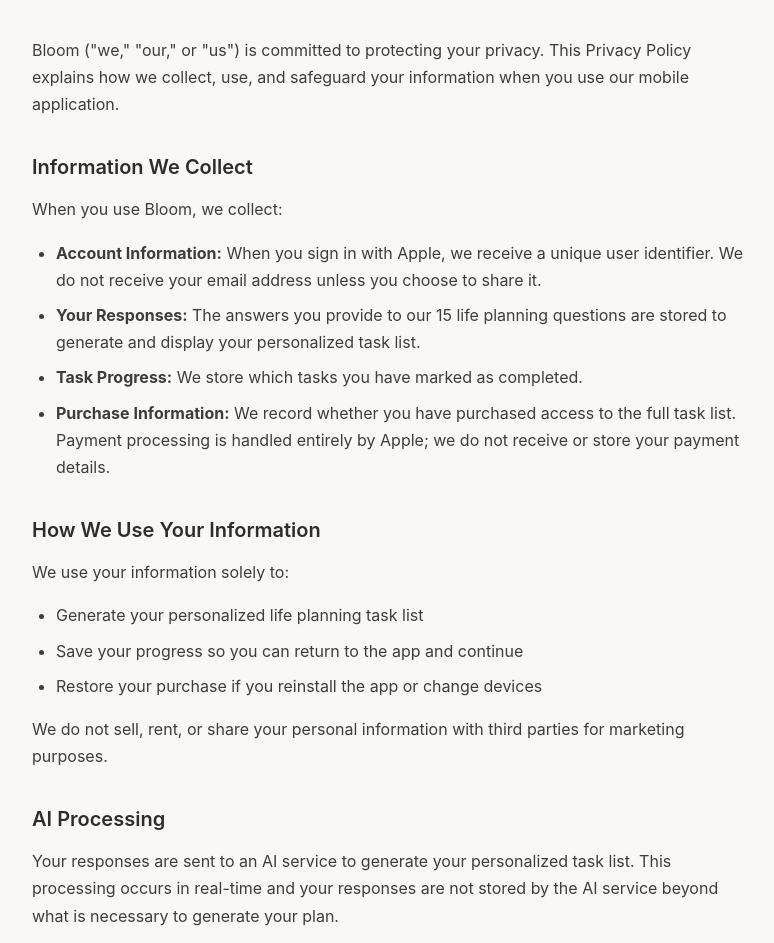
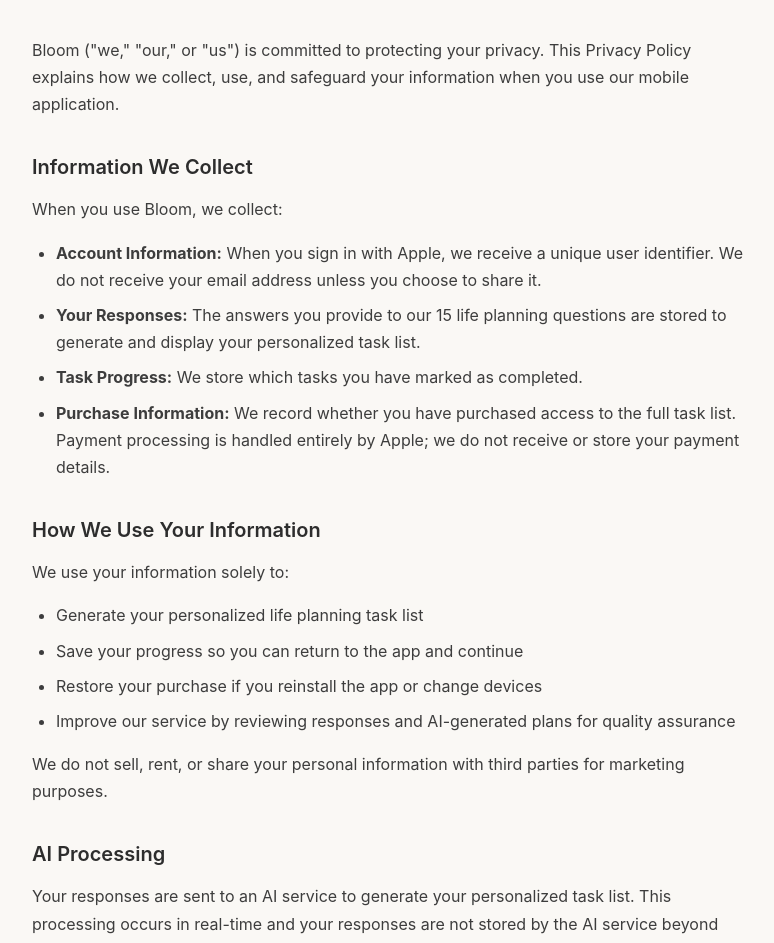
Before and after one commit to 188hsr/bloom, a plain HTML site: page privacy.html in a window 1280 px wide. Shown: the part 130-1073 px from the top of the page, without its empty margins (248-1022 px from the left). Drawn offline with Linux system fonts and the light colour scheme.

Commit message:
Update privacy.html

```diff
--- a/privacy.html
+++ b/privacy.html
@@ -85,6 +85,7 @@
             <li>Generate your personalized life planning task list</li>
             <li>Save your progress so you can return to the app and continue</li>
             <li>Restore your purchase if you reinstall the app or change devices</li>
+            <li>Improve our service by reviewing responses and AI-generated plans for quality assurance</li>
         </ul>
         <p>We do not sell, rent, or share your personal information with third parties for marketing purposes.</p>
 
```
